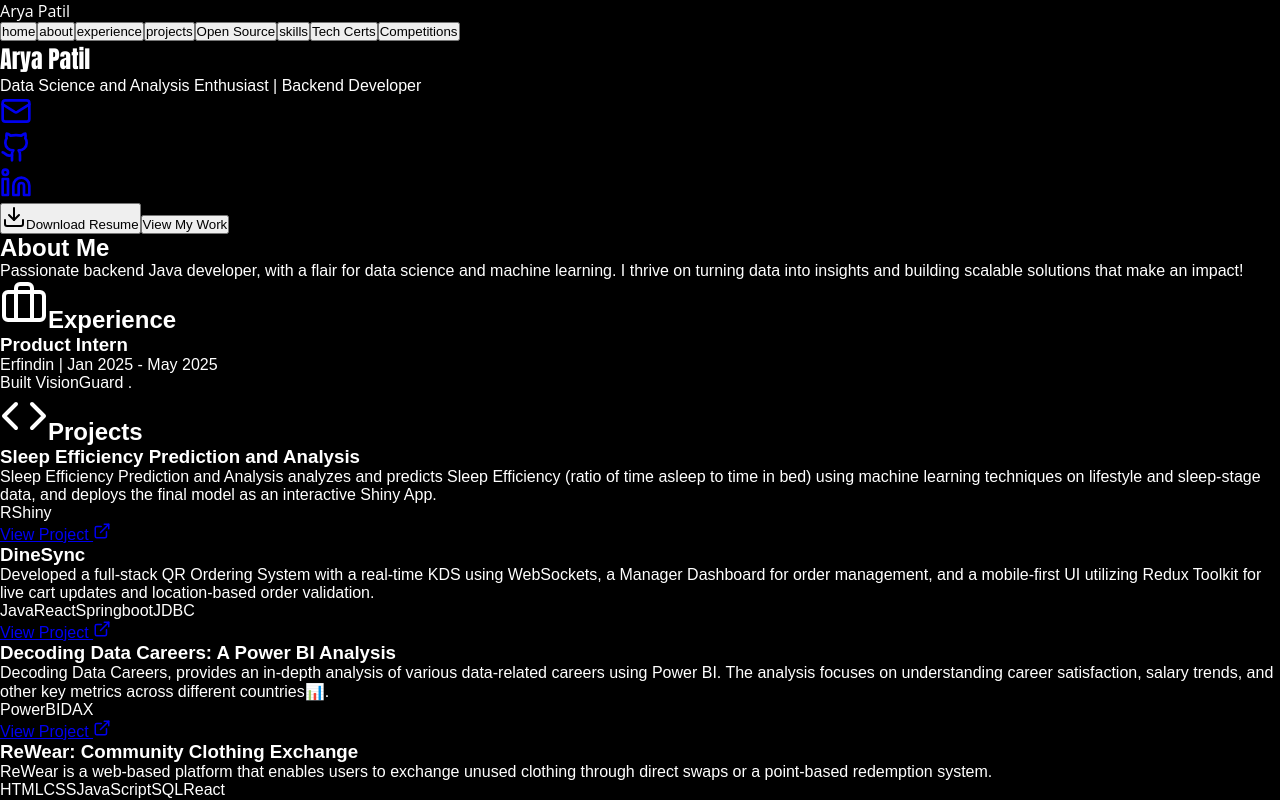
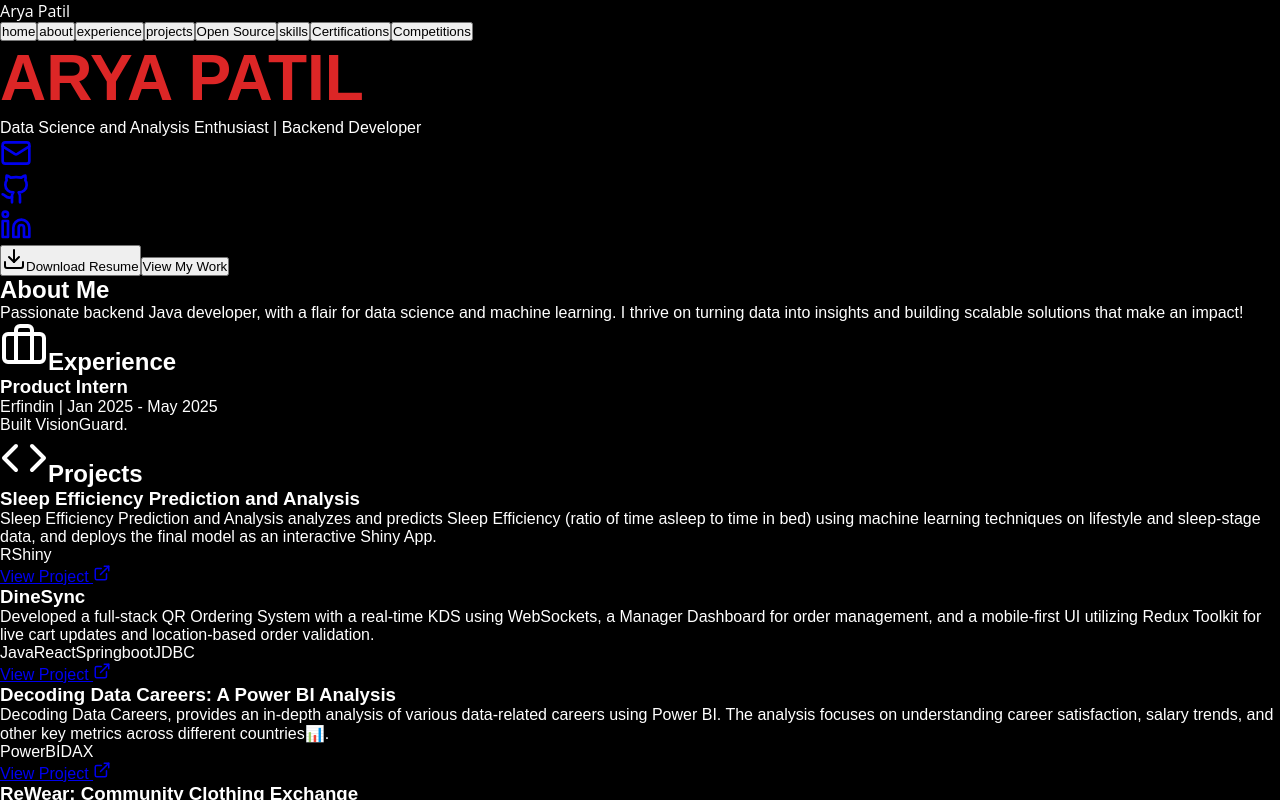
Before and after one commit to aaryyya/arya-portfolio, a React (Vite) app: page / in a window 1280 px wide. Shown: the top 800 px of the page. Built offline with nearby package versions, Linux system fonts and the light colour scheme; the HTML template or start-up script is replaced by a standard one.

Commit message:
Updated App.jsx and index.css

```diff
--- a/src/App.jsx
+++ b/src/App.jsx
@@ -26,7 +26,7 @@ export default function NetflixPortfolio() {
                 title: "Product Intern",
                 company: "Erfindin",
                 duration: "Jan 2025 - May 2025",
-                description: "Built VisionGuard ."
+                description: "Built VisionGuard."
             }
         ],
 
@@ -60,7 +60,7 @@ export default function NetflixPortfolio() {
                 title: "QuizzIQ",
                 description: "QuizzIQ is a dynamic and interactive web application designed for creating and playing engaging quizzes on various subjects.",
                 tech: ["HTML", "CSS", "BootStrap", "JavaScript"],
-                link: "https://github.com/aaryyya/QuizziQ"
+                link: "https://projects-indol-six.vercel.app/home.html"
             },
             {
                 title: "TCP-IP based Client-Server Food Ordering System",
@@ -181,7 +181,7 @@ export default function NetflixPortfolio() {
                                 onClick={() => scrollToSection(item)}
                                 className="text-white hover:text-red-600 transition-colors capitalize font-medium"
                             >
-                                {item === 'opensource' ? 'Open Source' : item === 'certifications' ? 'Tech Certs' : item === 'competitions' ? 'Competitions' : item}
+                                {item === 'opensource' ? 'Open Source' : item === 'certifications' ? 'Certifications' : item === 'competitions' ? 'Competitions' : item}
                             </button>
                         ))}
                     </div>
@@ -192,9 +192,12 @@ export default function NetflixPortfolio() {
             <section id="home" className="min-h-screen flex items-center justify-center relative overflow-hidden pt-20">
                 <div className="absolute inset-0 bg-gradient-to-b from-red-900 to-black opacity-50"></div>
                 <div className="relative z-10 text-center px-4">
-                    <h1 className="text-7xl font-bold mb-4 text-red-600" style={{ fontFamily: 'Impact, sans-serif' }}>
-                        {portfolioData.name}
-                    </h1>
+                    <p className="split-hover">
+                        <span aria-hidden="true">ARYA PATIL</span>
+                        <span aria-hidden="true">ARYA PATIL</span>
+                        ARYA PATIL
+                    </p>
+
                     <p className="text-2xl mb-8 text-gray-300">{portfolioData.headline}</p>
 
                     {/* Social Links */}
@@ -280,7 +283,7 @@ export default function NetflixPortfolio() {
                         {portfolioData.projects.map((project, index) => (
                             <div
                                 key={index}
-                                className="bg-gray-900 p-6 rounded-lg border-2 border-gray-800 hover:border-red-600 transform hover:scale-105 hover:shadow-2xl hover:shadow-red-900 transition-all"
+                                className="bg-gray-900 p-6 rounded-lg border-2 border-gray-800 hover:border-red-600 transform hover:scale-105 hover:shadow-2xl hover:shadow-red-900 transition-all duration-700"
                             >
                                 <h3 className="text-2xl font-bold mb-3 text-white-500">{project.title}</h3>
                                 <p className="text-gray-300 mb-4">{project.description}</p>
--- a/src/index.css
+++ b/src/index.css
@@ -23,3 +23,61 @@ code {
 html {
     scroll-behavior: smooth;
 }
+.split-hover {
+  position: relative;
+  display: inline-block;
+  font-size: 4rem;
+  font-weight: 800;
+  color: #dc2626; /* red */
+  cursor: pointer;
+  overflow: hidden;
+}
+
+/* underline animation */
+.split-hover::before {
+  content: "";
+  position: absolute;
+  bottom: 0;
+  left: 50%;
+  width: 0;
+  height: 4px;
+  background: #dc2626;
+  transition: all 0.4s ease;
+  transform: translateX(-50%);
+}
+
+/* top & bottom halves */
+.split-hover span {
+  position: absolute;
+  left: 0;
+  width: 100%;
+  text-align: center;
+  transition: transform 0.4s ease;
+}
+
+/* top half */
+.split-hover span:first-child {
+  top: 0;
+  clip-path: inset(0 0 50% 0);
+  transform: translateY(-100%);
+}
+
+/* bottom half */
+.split-hover span:last-child {
+  bottom: 0;
+  clip-path: inset(50% 0 0 0);
+  transform: translateY(100%);
+}
+
+/* hover state */
+.split-hover:hover::before {
+  width: 100%;
+}
+
+.split-hover:hover span:first-child {
+  transform: translateY(0);
+}
+
+.split-hover:hover span:last-child {
+  transform: translateY(0);
+}
```
Lines whose indentation alone changed are shown as unchanged.
